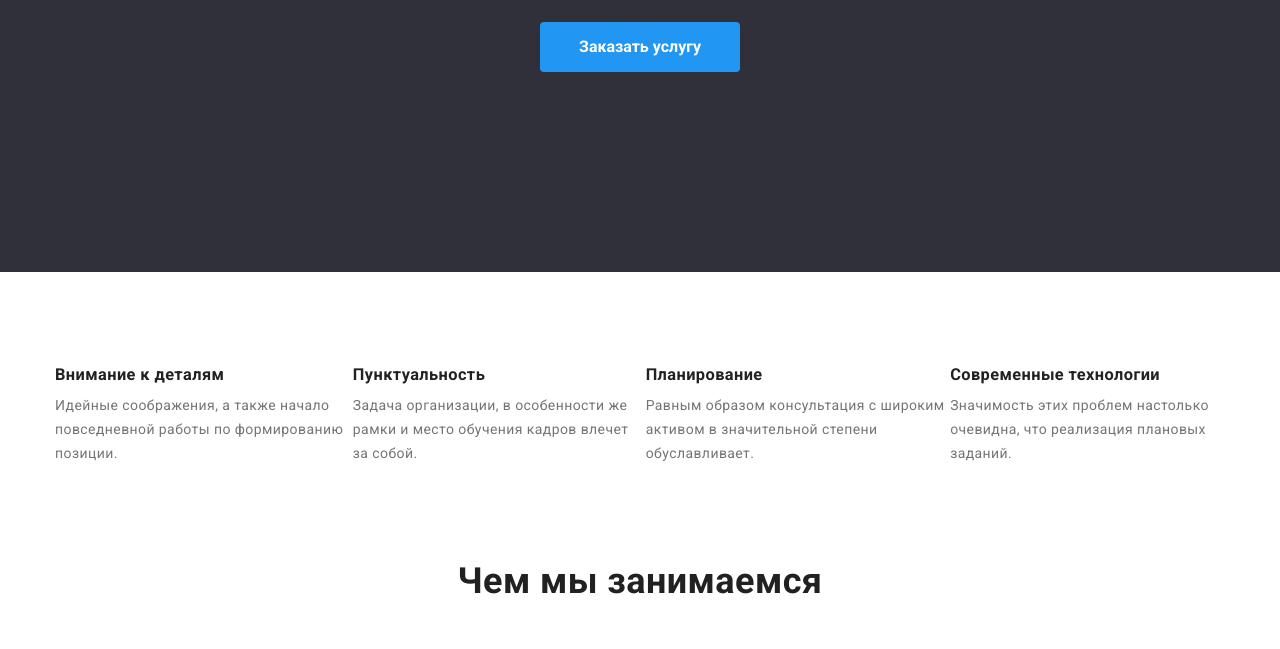
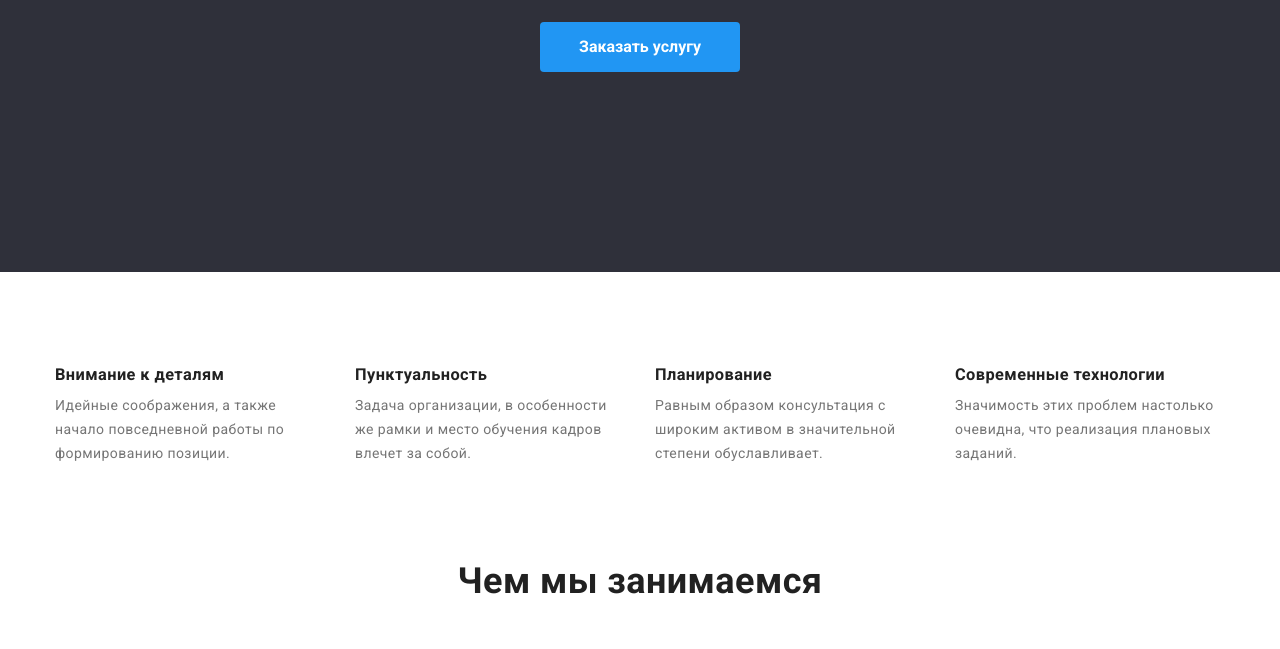
Before and after one commit to KatyaTyshkovets/goit-markup-hw-03, a plain HTML site: page index.html in a window 1280 px wide. Shown: the part 418-1067 px from the top of the page. Drawn offline with nearby package versions, Linux system fonts and the light colour scheme.

Commit message:
Update styles.css

```diff
--- a/css/styles.css
+++ b/css/styles.css
@@ -179,7 +179,6 @@ body {
 }
 .feature-list {
   display: flex;
-  min-width: calc((100% - 90px) / 4);
   justify-content: space-between;
 }
 
@@ -207,8 +206,7 @@ body {
 
 .text-list {
   line-height: 1.71;
-  font-size: 14px;
-  letter-spacing: 0.03em;
+  width: 270px;
 }
 
 .text {
```
